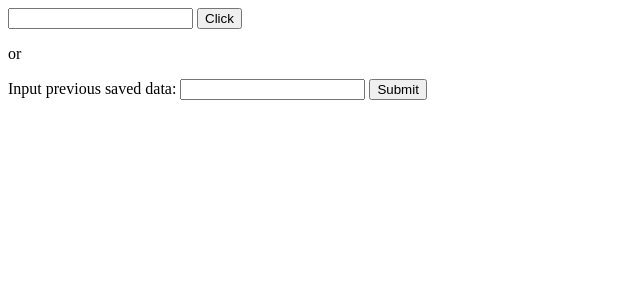
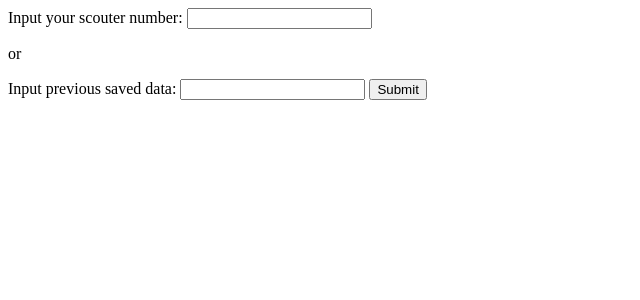
Before and after one commit to FCSRobotics/scouting-9094, a Svelte app: page / in a window 1280 px wide. Shown: the top 300 px of the page, without its empty margins (0-640 px from the left). Built offline with nearby package versions, Linux system fonts and the light colour scheme.

Commit message:
made changes

```diff
--- a/src/pages/Setup.svelte
+++ b/src/pages/Setup.svelte
@@ -35,6 +35,7 @@
 	type Team = {
 		name: string | null;
 		number: string;
+		is_blue: boolean;
 	};
 
 	function parseSchedule(raw: string, scout: number): TeamGameData[] {
@@ -47,7 +48,7 @@
 					.map(
 						(it) =>
 							({
-								team: { number: it as string },
+								team: { number: it as string, is_blue: Object.keys(match.team_assignments).indexOf(it) < 3 },
 								match_number: match.match_number as number,
 								high_cones_auto: 0,
 								mid_cones_auto: 0,
@@ -85,18 +86,21 @@
 	let saved = "";
 </script>
 
-<input type="number" bind:value={scouter} />
+<label for="scouter_input">Input your scouter number:</label>
+<input type="number" id="scouter_input" bind:value={scouter} />
 {#if scouter != null}
-	<h1>Enter the schedule sent to you here:</h1>
-	<input type="text" bind:value={schedule_text} />
-{/if}<button
+<p>&</p>
+	<label for="schedule_input">Enter the schedule sent to you here:</label>
+	<input type="text" id="schedule_input" bind:value={schedule_text} />
+	<button
 	on:click={() => {
 		setCurrentPage(1, {
 			scouter: scouter - 1,
 			schedule: parseSchedule(JSON.parse(schedule_text), scouter-1),
 		});
-	}}>Click</button
+	}}>Submit</button
 >
+{/if}
 
 <p>or</p>
 
--- a/src/pages/TeamView.svelte
+++ b/src/pages/TeamView.svelte
@@ -41,6 +41,7 @@
 	export let schedule: TeamGameData[];
 	console.log(schedule[index]);
 </script>
+
 <h1>Team: {schedule[index].team.number} | Match: {schedule[index].match_number}</h1>
 <h2>Scouter number: {scouter + 1}</h2>
 <main>
@@ -228,6 +229,7 @@
 </div>
 </main>
 
+
 <QrCode value={JSON.stringify(schedule[index])} />
 <p>{JSON.stringify(schedule[index])}</p>
 
@@ -251,4 +253,7 @@
 		display:flex;
 		flex-direction: column;
 	}
+
+
+
 </style>
```
